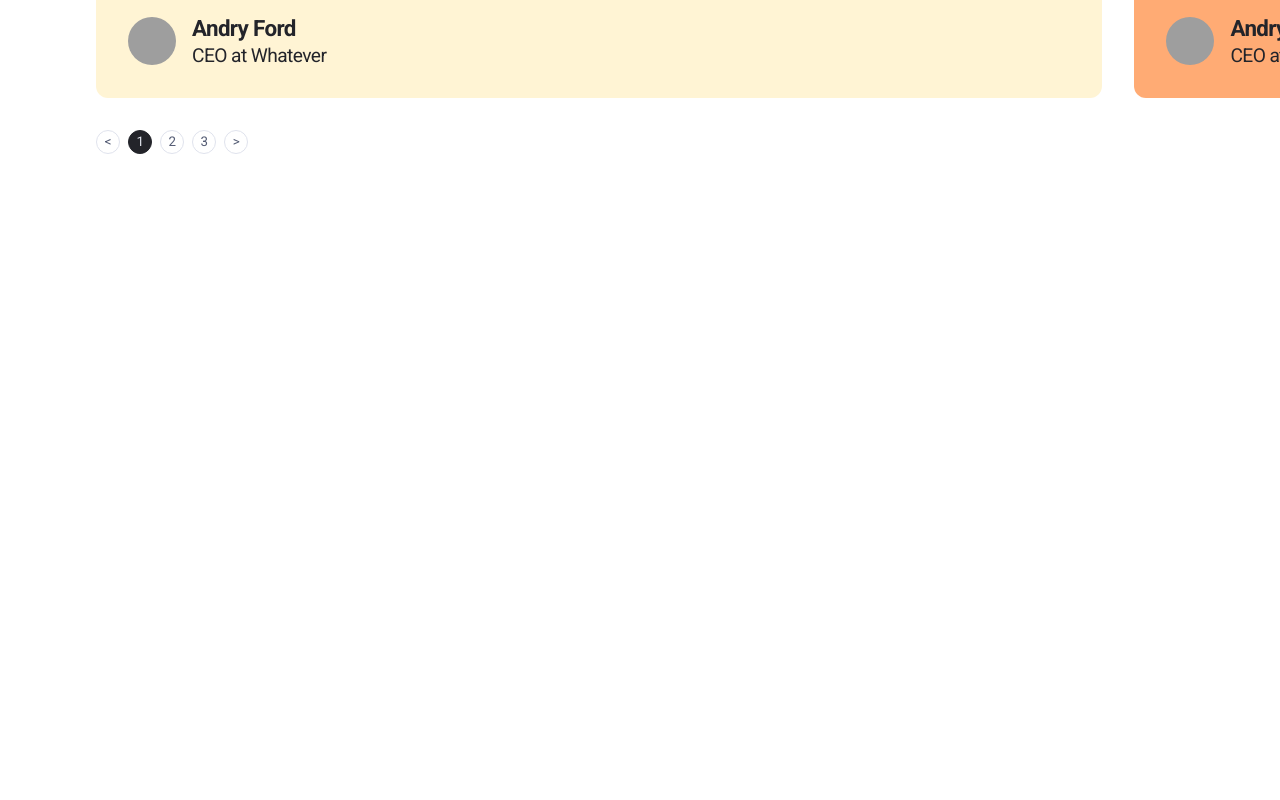
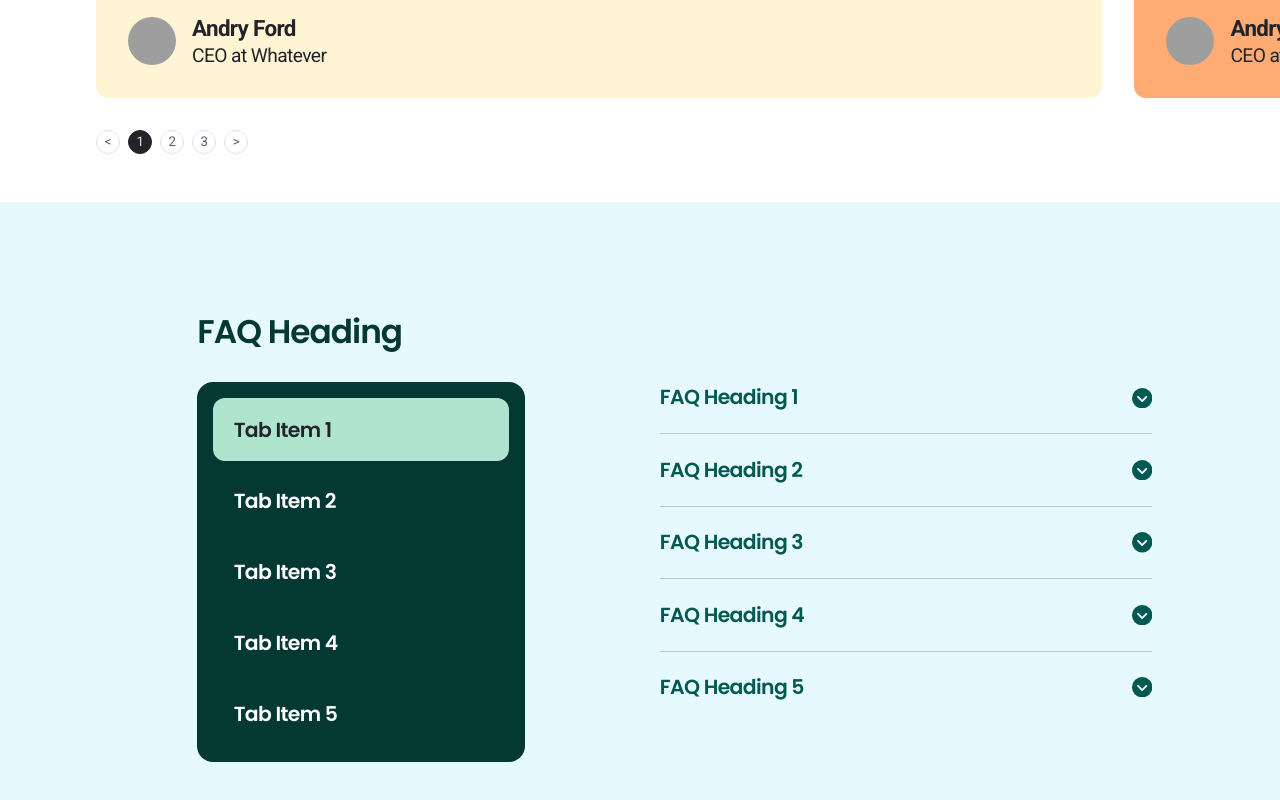
Before and after one commit to adith-a-danthi/space-task, a React (Vite) app: page / in a window 1280 px wide. Shown: the part 1312-2112 px from the top of the page. Before the commit the page ends 1514 px from the top, so only its background shows below. Built offline with nearby package versions, Linux system fonts and the light colour scheme; grey boxes are pictures that could not be loaded; a web font is replaced by a local one.

Commit message:
✨ feat: add FAQ section

```diff
--- a/src/App.jsx
+++ b/src/App.jsx
@@ -1,4 +1,4 @@
-import { Hero, Navbar, Testimonials } from './components';
+import { Hero, Navbar, Testimonials, FAQs } from './components';
 
 function App() {
   return (
@@ -6,6 +6,7 @@ function App() {
       <Navbar />
       <Hero />
       <Testimonials />
+      <FAQs />
     </div>
   );
 }
--- /dev/null
+++ b/src/components/FAQs/FAQs.css
@@ -0,0 +1,55 @@
+:root {
+  --faq--bg-color: #e6f9ff;
+  --faq-dark-green: #043833;
+  --faq-light-green: #035951;
+  --faq--font: 'Poppins', sans-serif;
+}
+
+.faqs {
+  background-color: var(--faq--bg-color);
+  padding-block: 7rem;
+}
+
+.faqs,
+.faqs * {
+  font-family: var(--faq--font);
+}
+
+.content {
+  width: 80%;
+  margin: 0 auto;
+  display: flex;
+  justify-content: center;
+  gap: clamp(2rem, 2rem + 8vw, 10rem);
+}
+
+.faq__container {
+  flex: 3;
+  margin-top: 3rem;
+}
+
+.tab__container {
+  flex: 2;
+  padding-left: clamp(3rem, 1rem + 4.1667vw, 6rem);
+}
+
+.faq__heading {
+  font-size: clamp(1.5rem, 1.1479rem + 1.1268vw, 3rem);
+  font-weight: 600;
+  color: var(--faq-dark-green);
+  margin-bottom: 2rem;
+  text-align: left;
+}
+
+@media screen and (max-width: 768px) {
+  .content {
+    width: 80%;
+    flex-direction: column;
+    gap: 2rem;
+  }
+  .faq__container,
+  .tab__container {
+    width: 100%;
+    padding: 0;
+  }
+}
--- /dev/null
+++ b/src/components/FAQs/FAQs.jsx
@@ -0,0 +1,30 @@
+import { Accordian, Tabs } from '../../components';
+import './FAQs.css';
+
+const faq = {
+  heading: 'FAQ Heading',
+  content:
+    'Lorem ipsum dolor sit amet, consectetuer adipiscing elit. Aenean commodo ligula eget dolor. Aenean massa. Cum sociis natoque penatibus et magnis dis parturient montes, nascetur ridiculus mus. Donec quam felis.',
+};
+
+export default function FAQs() {
+  return (
+    <section className="faqs">
+      <div className="content">
+        <div className="tab__container">
+          <h2 className="faq__heading">FAQ Heading</h2>
+
+          <Tabs tabs={[...Array(5)]} />
+        </div>
+        <div className="faq__container">
+          {[...Array(5)].map((_, i) => (
+            <Accordian
+              key={i}
+              data={{ ...faq, heading: faq.heading + ` ${i + 1}` }}
+            />
+          ))}
+        </div>
+      </div>
+    </section>
+  );
+}
--- a/src/components/index.js
+++ b/src/components/index.js
@@ -3,3 +3,6 @@ export { default as Hero } from './Hero/Hero';
 export { default as Pagination } from './Pagination/Pagination';
 export { default as TestimonialItem } from './TestimonialItem/TestimonialItem';
 export { default as Testimonials } from './Testimonials/Testimonials';
+export { default as Accordian } from './Accordian/Accordian';
+export { default as Tabs } from './Tabs/Tabs';
+export { default as FAQs } from './FAQs/FAQs';
--- a/src/index.css
+++ b/src/index.css
@@ -1,5 +1,6 @@
 @import url('https://fonts.googleapis.com/css2?family=Sarina&display=swap');
 @import url('https://fonts.googleapis.com/css2?family=Roboto:ital,wght@0,100;0,200;0,300;0,400;0,500;0,600;0,700;0,800;0,900;1,100;1,200;1,300;1,400;1,500;1,600;1,700;1,800;1,900&display=swap');
+@import url('https://fonts.googleapis.com/css2?family=Poppins:ital,wght@0,100;0,200;0,300;0,400;0,500;0,600;0,700;0,800;0,900;1,100;1,200;1,300;1,400;1,500;1,600;1,700;1,800;1,900&display=swap');
 
 :root {
   text-rendering: optimizeLegibility;
```
